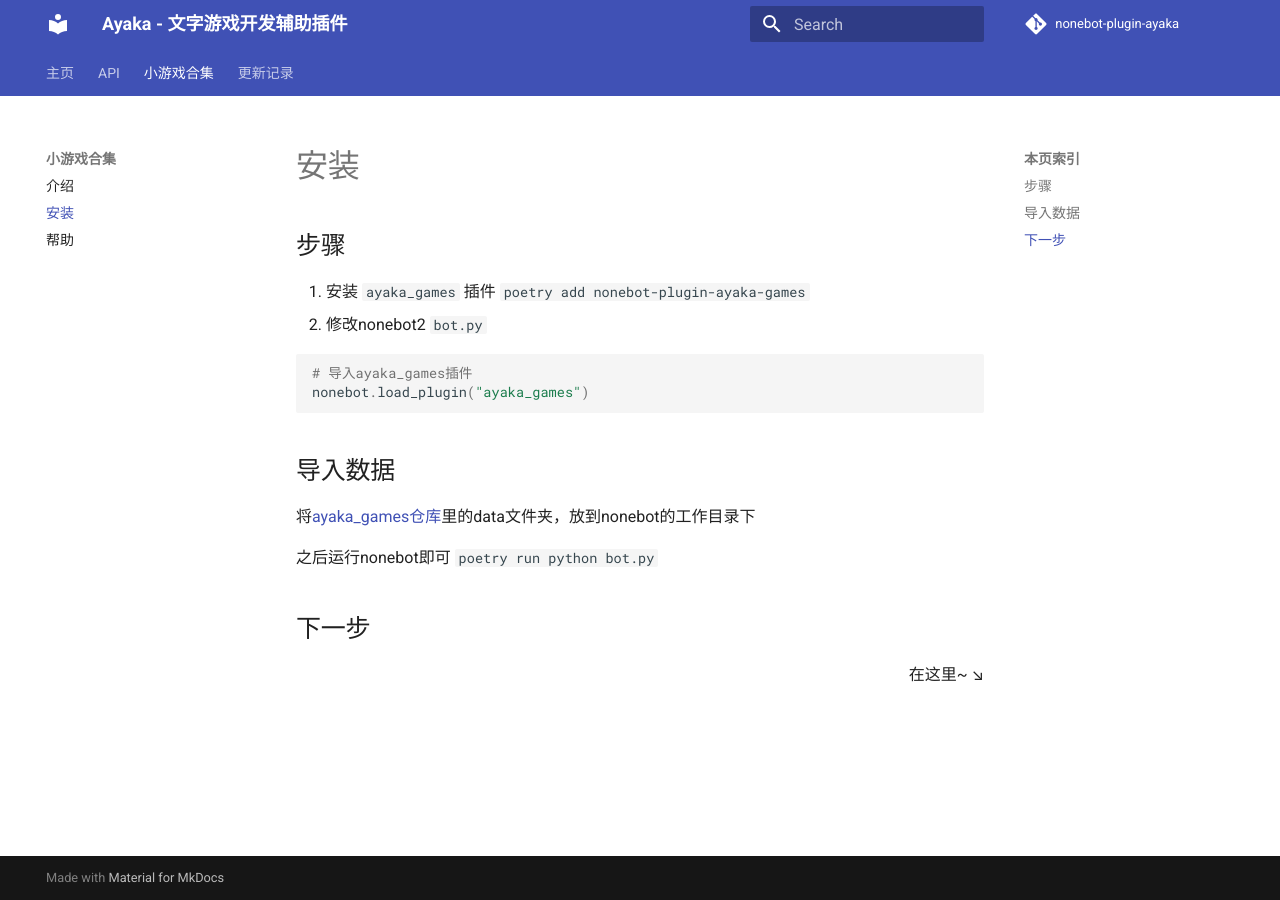
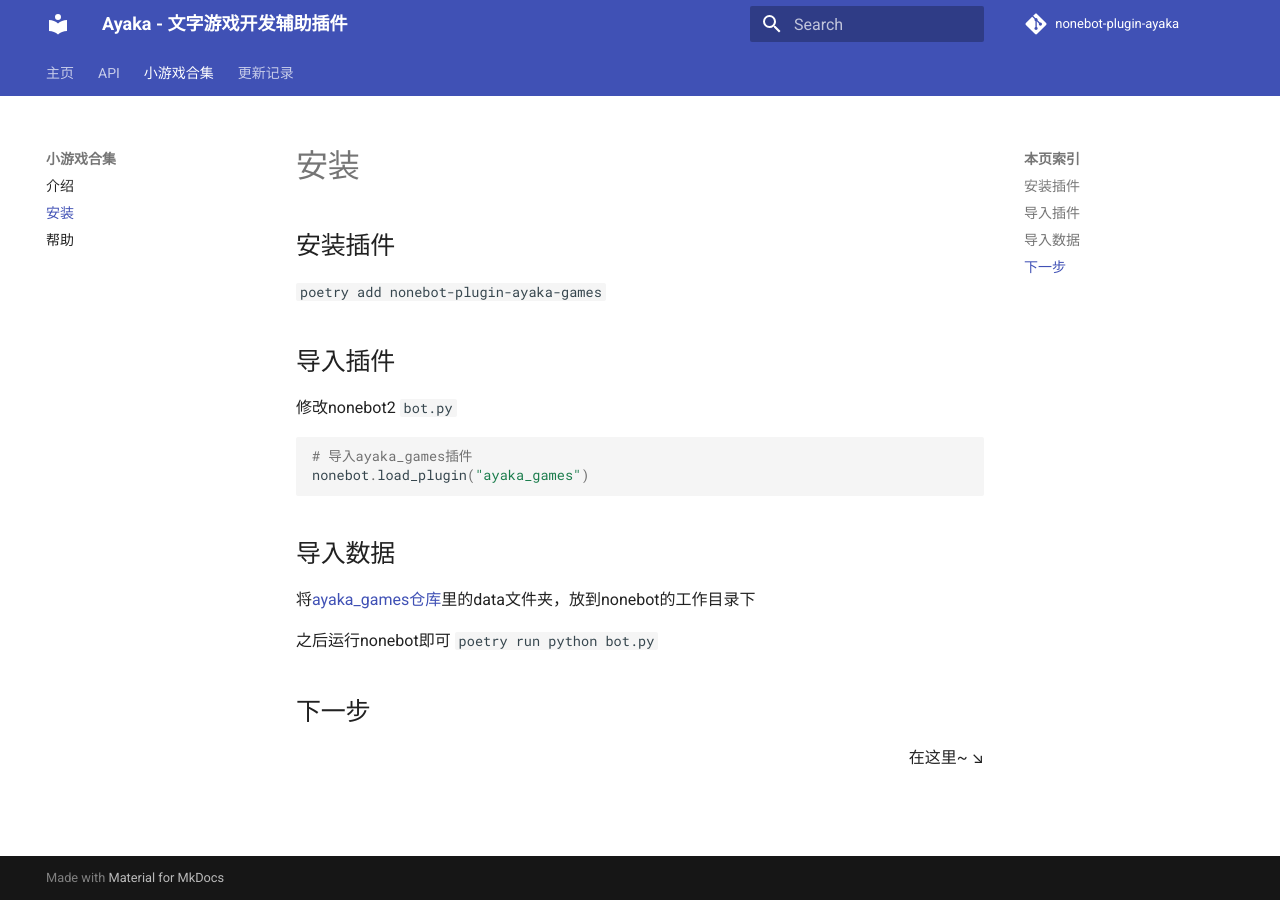
Before and after one commit to bridgeL/ayaka_doc, an MkDocs documentation site: the page built from docs/games/install.md, in a window 1280 px wide. Built offline with MkDocs 1.6.1 and Material for MkDocs 9.7.7, drawn with Linux system fonts in a browser that asks for light colours; comment, search, counter and statistics services are not loaded.

Commit message:
更好的表达

````diff
--- a/docs/games/install.md
+++ b/docs/games/install.md
@@ -1,7 +1,10 @@
-## 步骤
+## 安装插件
 
-1. 安装 `ayaka_games` 插件 `poetry add nonebot-plugin-ayaka-games`
-2. 修改nonebot2  `bot.py`
+ `poetry add nonebot-plugin-ayaka-games`
+
+## 导入插件
+
+修改nonebot2  `bot.py`
 
 ```python
 # 导入ayaka_games插件
````
